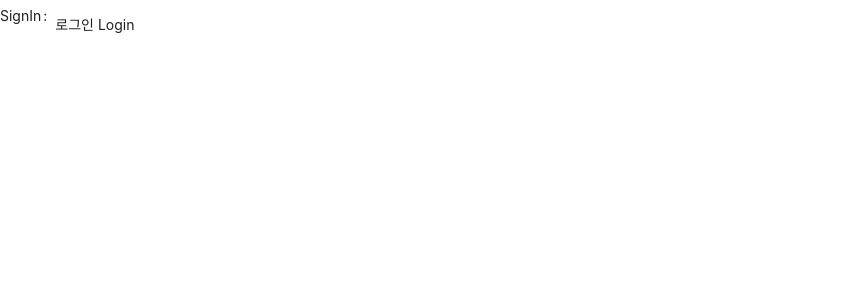
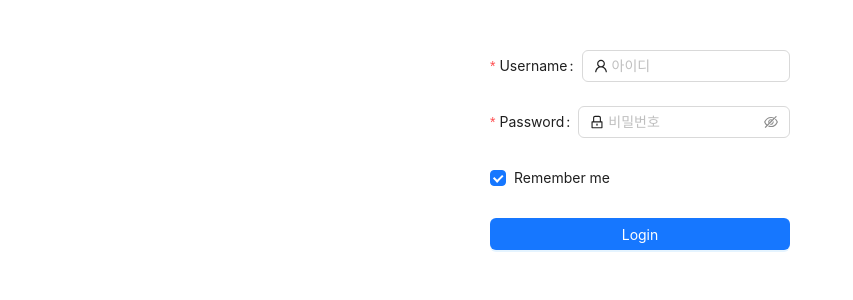
Before and after one commit to gejedah/react-again, a React (Create React App) app: page /login in a window 1280 px wide. Shown: the top 300 px of the page, without its empty margins (0-853 px from the left). Built offline with nearby package versions, Linux system fonts and the light colour scheme.

Commit message:
update package

```diff
--- a/package.json
+++ b/package.json
@@ -3,6 +3,7 @@
   "version": "0.1.0",
   "private": true,
   "dependencies": {
+    "ant-design": "^1.0.0",
     "antd": "^5.26.4",
     "cra-template": "1.2.0",
     "react": "^19.0.0",
--- a/src/pages/LoginPage.js
+++ b/src/pages/LoginPage.js
@@ -1,11 +1,44 @@
-import { Form } from 'antd';
+import { Form, Input, Button, Checkbox, message } from "antd";
+import { UserOutlined, LockOutlined } from "@ant-design/icons";
 
 export default function LoginPage() {
-    return <div>
-        <Form>
-            <Form.Item key='login' name='login' label='SignIn' rules={[{ warningOnly: true, message: '로그인 Login' }]}>
-                <p>로그인 Login</p>
-            </Form.Item>
-        </Form>
+    return    <div style={{ maxWidth: "300px", margin: "50px auto" }}>
+      <Form
+        name="basic"
+        initialValues={{ remember: true }}
+        // onFinish={onFinish}
+        // onFinishFailed={onFinishFailed}
+        autoComplete="off"
+      >
+        <Form.Item
+          label="Username"
+          name="username"
+          rules={[{ required: true, message: "Please input your username!" }]}
+        >
+          <Input prefix={<UserOutlined />} placeholder="아이디" />
+        </Form.Item>
+
+        <Form.Item
+          label="Password"
+          name="password"
+          rules={[{ required: true, message: "Please input your password!" }]}
+        >
+          <Input.Password
+            prefix={<LockOutlined />}
+            type="password"
+            placeholder="비밀번호"
+          />
+        </Form.Item>
+
+        <Form.Item name="remember" valuePropName="checked">
+          <Checkbox>Remember me</Checkbox>
+        </Form.Item>
+
+        <Form.Item>
+          <Button type="primary" htmlType="submit" block>
+            Login
+          </Button>
+        </Form.Item>
+      </Form>
     </div>;
 }
```
